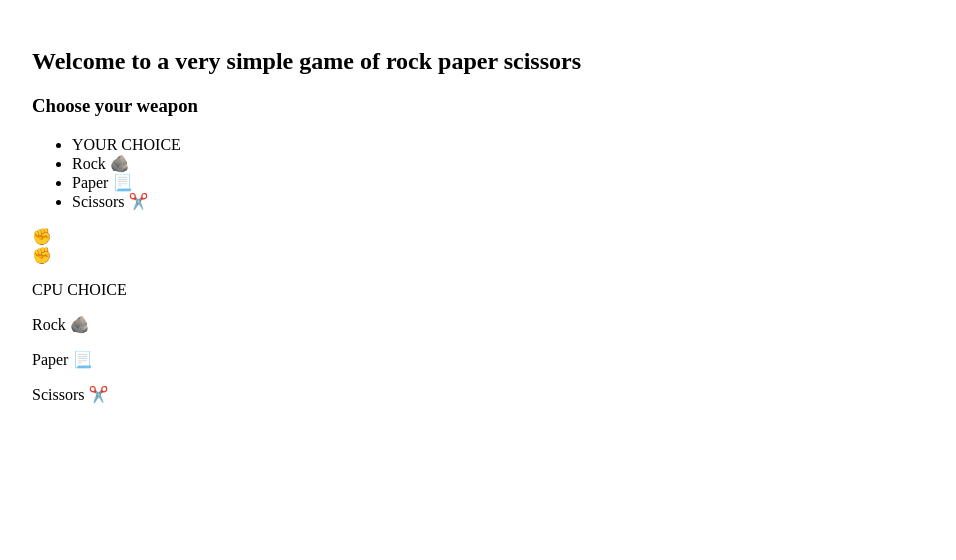
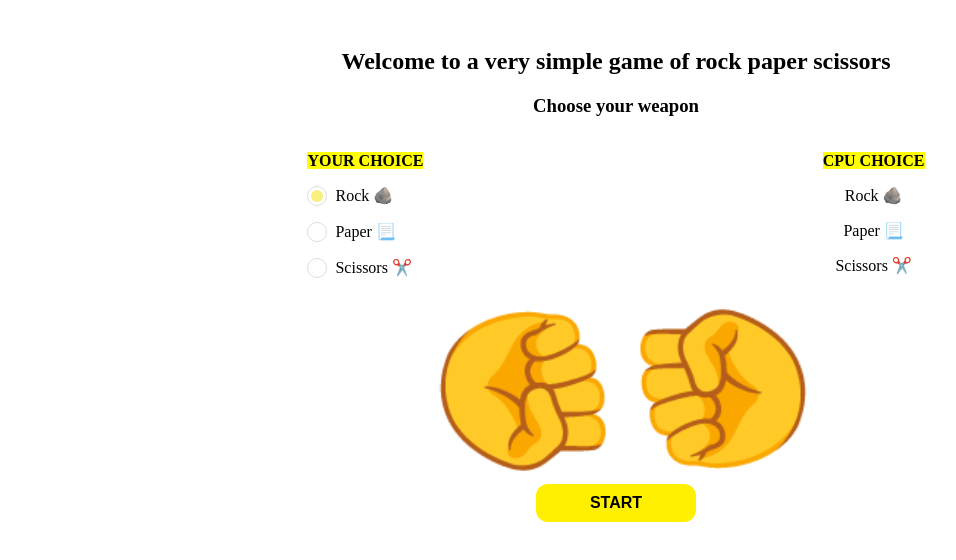
Before and after one commit to noliver-ykc/rock-paper-scissors, a plain HTML site: page index.html in a window 1280 px wide. Shown: the whole page, without its empty margins (24-980 px from the left). Drawn offline with Linux system fonts and the light colour scheme.

Commit message:
built the basic game screen

```diff
--- a/index.html
+++ b/index.html
@@ -12,23 +12,37 @@
     <h2>Welcome to a very simple game of rock paper scissors</h2>
     <h3>Choose your weapon</h3>
 
+    <div id="match-result">
+      <button class="exit-btn">&times;</button>
+      <h2>You <span>result</span>!</h2>
+      <button class="start-btn">PLAY AGAIN</button>
+    </div>
+
     <div class="play-zone">
-      <ul class="user-options">
-      <li>YOUR CHOICE</li>
-      <li>Rock 🪨</li>
-      <li>Paper 📃</li>
-      <li>Scissors ✂️</li>
-      </ul>
-      <div class="user-selection-icon">✊</div>
-      <div class="user-selection-icon">✊</div>
+      <!-- user options -->
+      <div class="user-options">
+        <p class="choice-titles"><mark>YOUR CHOICE</mark></p>
+        <form class="user-options-radio" action="#">
+          <input type="radio" id="rock" name="radio-group" checked>
+          <label for="rock">Rock 🪨</label><br>
+          <input type="radio" id="paper" name="radio-group">
+          <label for="paper">Paper 📃</label><br>
+          <input type="radio" id="scissors" name="radio-group">
+          <label for="scissors">Scissors ✂️</label>
+        </form>
+      </div>
+      <div class="user-selection-icon"><p class="user-fist fist">✊</p></div>
+
+      <!-- cpu options -->
+      <div class="cpu-selection-icon"><p class="cpu-fist fist">✊</p></div>
       <div class="cpu-options">
-        <p>CPU CHOICE</p>
+        <p class="choice-titles"><mark>CPU CHOICE</mark></p>
         <p>Rock 🪨</p>
         <p>Paper 📃</p>
         <p>Scissors ✂️</p>
       </div>
     </div>
-
+    <button class="start-btn">START</button>
   </div>
 </div>
 </body>
--- a/styles/styles.css
+++ b/styles/styles.css
@@ -1,3 +1,162 @@
 .container {
   margin: 3em;
+  text-align: center;
+  justify-content: center;
+  position: relative;
 }
+
+.exit-btn {
+  z-index: 999;
+  margin-top: 2%;
+  margin-left: 92% !important;
+}
+
+#match-result {
+  position: absolute;
+  top: 50%;
+  left: 50%;
+  transform: translate(-50%, -50%);
+  z-index: 99;
+  height: 12em;
+  width: 30em;
+  background-color: white;
+  border: 1px solid black;
+  display: none;
+}
+
+.play-zone {
+  display: flex;
+  justify-content: center;
+}
+
+.fist {
+  font-size: 10em;
+  cursor: pointer;
+  margin-bottom: 0;
+}
+
+.cpu-fist {
+  transform: rotate(270deg);
+}
+
+.user-fist {
+  transform: rotate(-270deg);
+}
+
+.choice-titles {
+  font-weight: bold;
+}
+.cpu-fist:hover, .user-fist:hover {
+ /* Start the shake animation and make the animation last for 0.5 seconds */
+  animation: shake 0.5s;
+
+  /* When the animation is finished, start again */
+  animation-iteration-count: 4;
+}
+
+@keyframes shake {
+  0% { transform: translate(1px, 1px) rotate(0deg); }
+  10% { transform: translate(-1px, -2px) rotate(-25deg); }
+  20% { transform: translate(-3px, 0px) rotate(25deg); }
+  30% { transform: translate(3px, 2px) rotate(0deg); }
+  40% { transform: translate(1px, -1px) rotate(25deg); }
+  50% { transform: translate(-1px, 2px) rotate(-25deg); }
+  60% { transform: translate(-3px, 1px) rotate(0deg); }
+  70% { transform: translate(3px, 1px) rotate(-25deg); }
+  80% { transform: translate(-1px, -1px) rotate(25deg); }
+  90% { transform: translate(1px, 2px) rotate(0deg); }
+  100% { transform: translate(1px, -2px) rotate(-25deg); }
+}
+
+[type="radio"]:checked,
+[type="radio"]:not(:checked) {
+  position: absolute;
+  left: -9999px;
+
+}
+[type="radio"]:checked + label,
+[type="radio"]:not(:checked) + label
+{
+  position: relative;
+  padding-left: 28px;
+  cursor: pointer;
+  line-height: 20px;
+  display: inline-block;
+
+  padding-bottom: 1em;
+}
+[type="radio"]:checked + label:before,
+[type="radio"]:not(:checked) + label:before {
+  content: '';
+  position: absolute;
+  left: 0;
+  top: 0;
+  width: 18px;
+  height: 18px;
+  border: 1px solid #ddd;
+  border-radius: 100%;
+  background: #fff;
+}
+[type="radio"]:checked + label:after,
+[type="radio"]:not(:checked) + label:after {
+  content: '';
+  width: 12px;
+  height: 12px;
+  background: #f8f07d;
+  position: absolute;
+  top: 4px;
+  left: 4px;
+  border-radius: 100%;
+  -webkit-transition: all 0.2s ease;
+  transition: all 0.2s ease;
+}
+[type="radio"]:not(:checked) + label:after {
+  opacity: 0;
+  -webkit-transform: scale(0);
+  transform: scale(0);
+}
+[type="radio"]:checked + label:after {
+  opacity: 1;
+  -webkit-transform: scale(1);
+  transform: scale(1);
+}
+
+.user-options-radio {
+  text-align: start;
+}
+
+
+/* CSS */
+.start-btn {
+  background-color: #fff000;
+  border-radius: 12px;
+  color: #000;
+  cursor: pointer;
+  font-weight: bold;
+  padding: 10px 15px;
+  text-align: center;
+  transition: 200ms;
+  width:10em;
+  box-sizing: border-box;
+  border: 0;
+  font-size: 16px;
+  user-select: none;
+  -webkit-user-select: none;
+  touch-action: manipulation;
+}
+
+.start-btn:not(:disabled):hover,
+.start-btn:not(:disabled):focus {
+  outline: 0;
+  background: #f4e603;
+  box-shadow: 0 0 0 2px rgba(0,0,0,.2), 0 3px 8px 0 rgba(0,0,0,.15);
+}
+
+.start-btn:disabled {
+  filter: saturate(0.2) opacity(0.5);
+  -webkit-filter: saturate(0.2) opacity(0.5);
+  cursor: not-allowed;
+}
+
+
+/* mobile sizes */
```
